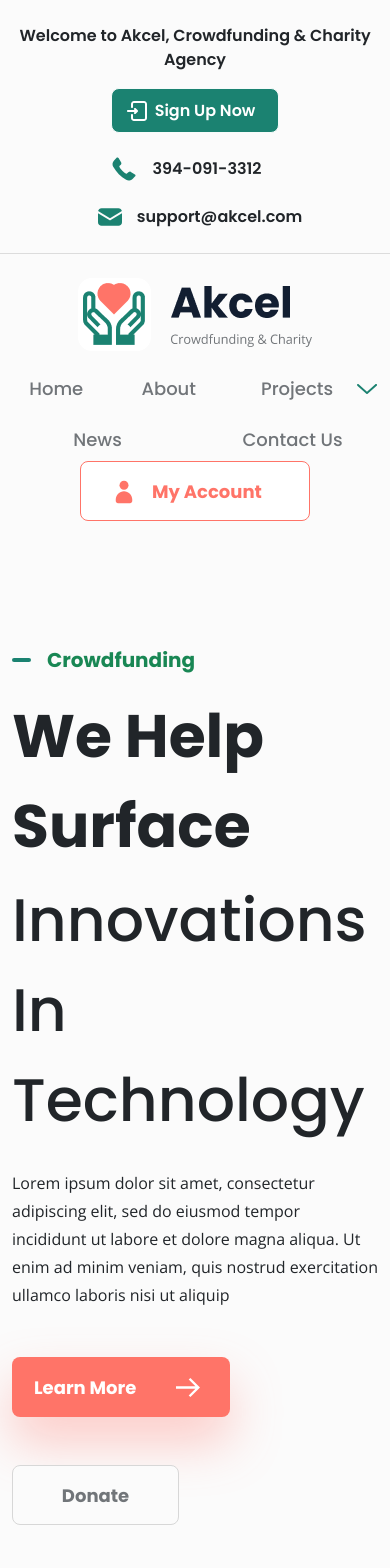
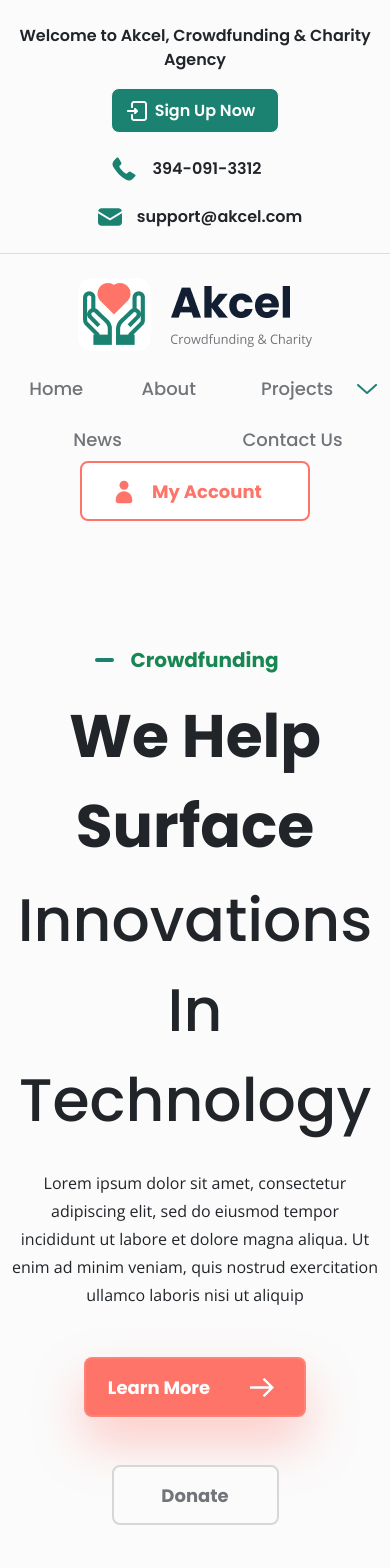
Before and after one commit to shevchenko126/ukrfunding, a React (Create React App) app in the folder frontend/: page / in a window 390 px wide. Shown: the top 1568 px of the page. Built offline with nearby package versions, Linux system fonts and the light colour scheme.

Commit message:
style fixes

```diff
--- a/frontend/src/components/Header/index.css
+++ b/frontend/src/components/Header/index.css
@@ -53,7 +53,7 @@
 .header-bottom__button__button {
     width: 230px;
     height: 60px;
-    border: 1px solid #FF7468;
+    border: 2px solid #FF7468;
     border-radius: 8px;
     background: #FFFFFF;
     font-family: 'Poppins';
@@ -65,7 +65,6 @@
 
 .header-bottom__button__button:hover {
     background: rgba(214, 214, 214, 0.3);
-    border: 1px solid red;
 }
 
 @media (max-width: 990px) {
--- a/frontend/src/components/contentBlocks/page1_we_help_surface/index.css
+++ b/frontend/src/components/contentBlocks/page1_we_help_surface/index.css
@@ -30,27 +30,29 @@
 }
 
 .we_help_surface__buttons__learn_more {
-    max-width: 221px;
+    max-width: 240px;
     height: 60px;
     background: #FF7468;
     box-shadow: 0px 25px 50px rgba(255, 116, 104, 0.36);
     border-radius: 8px;
-    border: none;
+    border: 2px solid rgba(255, 255, 255, 0.1);
     font-family: 'Poppins';
     font-weight: 700;
     font-size: 18px;
+    transition: 0.3s;
 }
 
 .we_help_surface__buttons__donate {
     width: 167px;
     height: 60px;
     background: #FBFBFB;
-    border: 1px solid #D7D7D7;
+    border: 2px solid #D7D7D7;
     border-radius: 8px;
     font-family: 'Poppins';
     font-weight: 700;
     font-size: 18px;
     color: #717579;
+    transition: 0.4s;
 }
 
 .we_help_surface__our_partners {
@@ -64,19 +66,34 @@
     max-width: 555px;
 }
 
+.we_help_surface__buttons__learn_more:hover,
+.we_help_surface__buttons__donate:hover {
+    border: 2px solid black;
+    cursor: pointer;
+}
 
-
-button:hover {
-    border: 1px solid black;
-    cursor: pointer;
+.we_help_surface__buttons__learn_more:hover {
+    background: rgba(255, 116, 104, 0.9);
 }
 
 .we_help_surface__buttons__learn_more:active {
     background: rgba(255, 117, 104, 0.7)
 }
 
+.we_help_surface__buttons__donate:hover {
+    background: rgba(94, 94, 94, 0.1);
+}
+
 .we_help_surface__buttons__donate:active {
     background: rgba(94, 94, 94, 0.3);
+}
+
+@media (max-width: 991px) {
+    .we_help_surface-row,
+    .we_help_surface-row-title {
+        justify-content: center;
+        text-align: center;
+    }
 }
 
 @media(max-width: 360px) {
--- a/frontend/src/components/contentBlocks/page1_we_help_surface/index.js
+++ b/frontend/src/components/contentBlocks/page1_we_help_surface/index.js
@@ -3,9 +3,9 @@ import './index.css';
 const WeHelpSurface = () => {
     return (
         <div className="container we_help_surface">
-            <div className="row">
+            <div className="row we_help_surface-row">
                 <div className="col-lg-6 col-md-12">
-                    <div className="d-flex">
+                    <div className="d-flex we_help_surface-row-title">
                         <img src="../image/page1_we_help_surface_panel.svg" />
                         <div className="text-success mx-3 we_help_surface__title">Crowdfunding</div>
                     </div>
```
